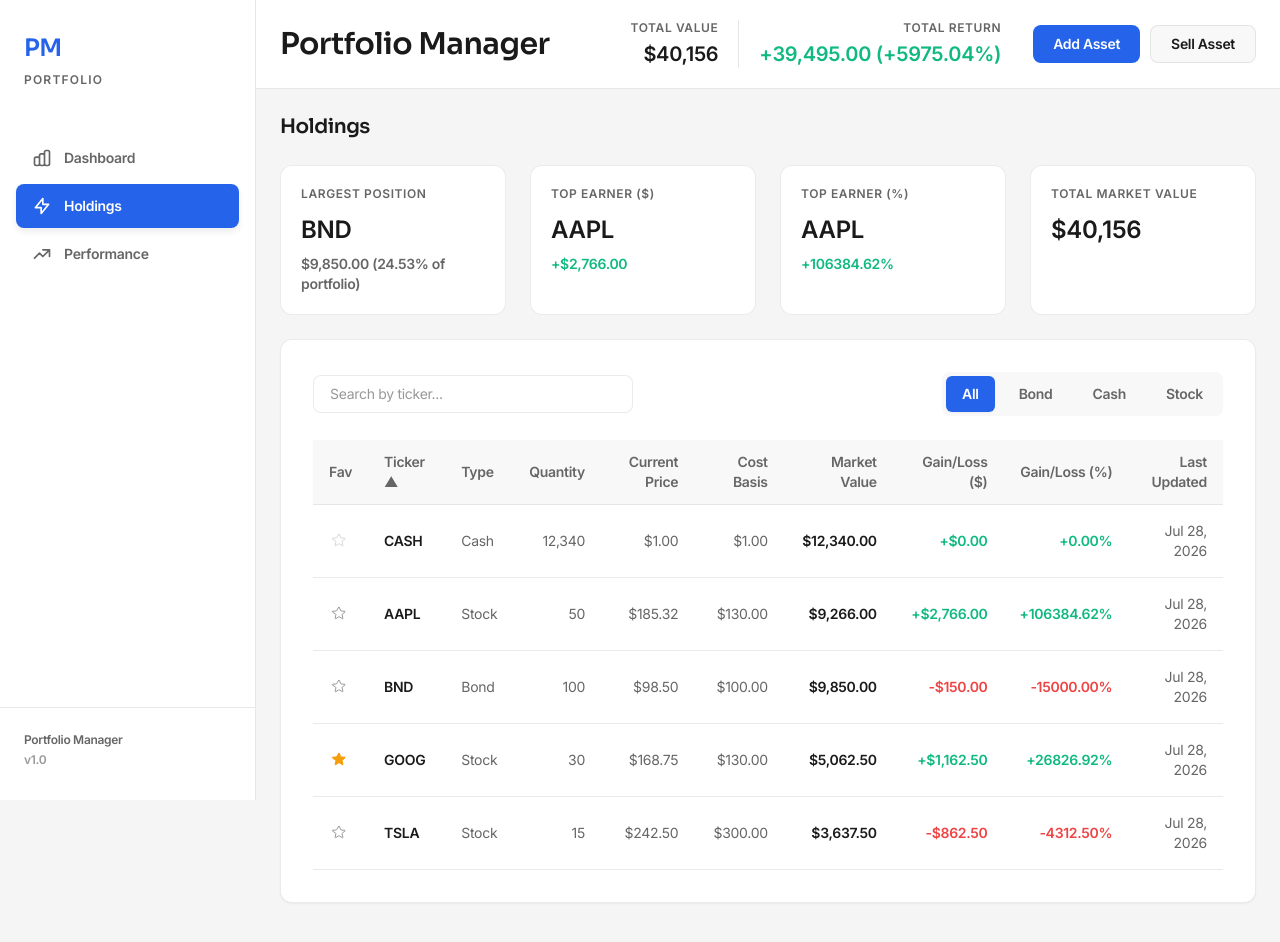
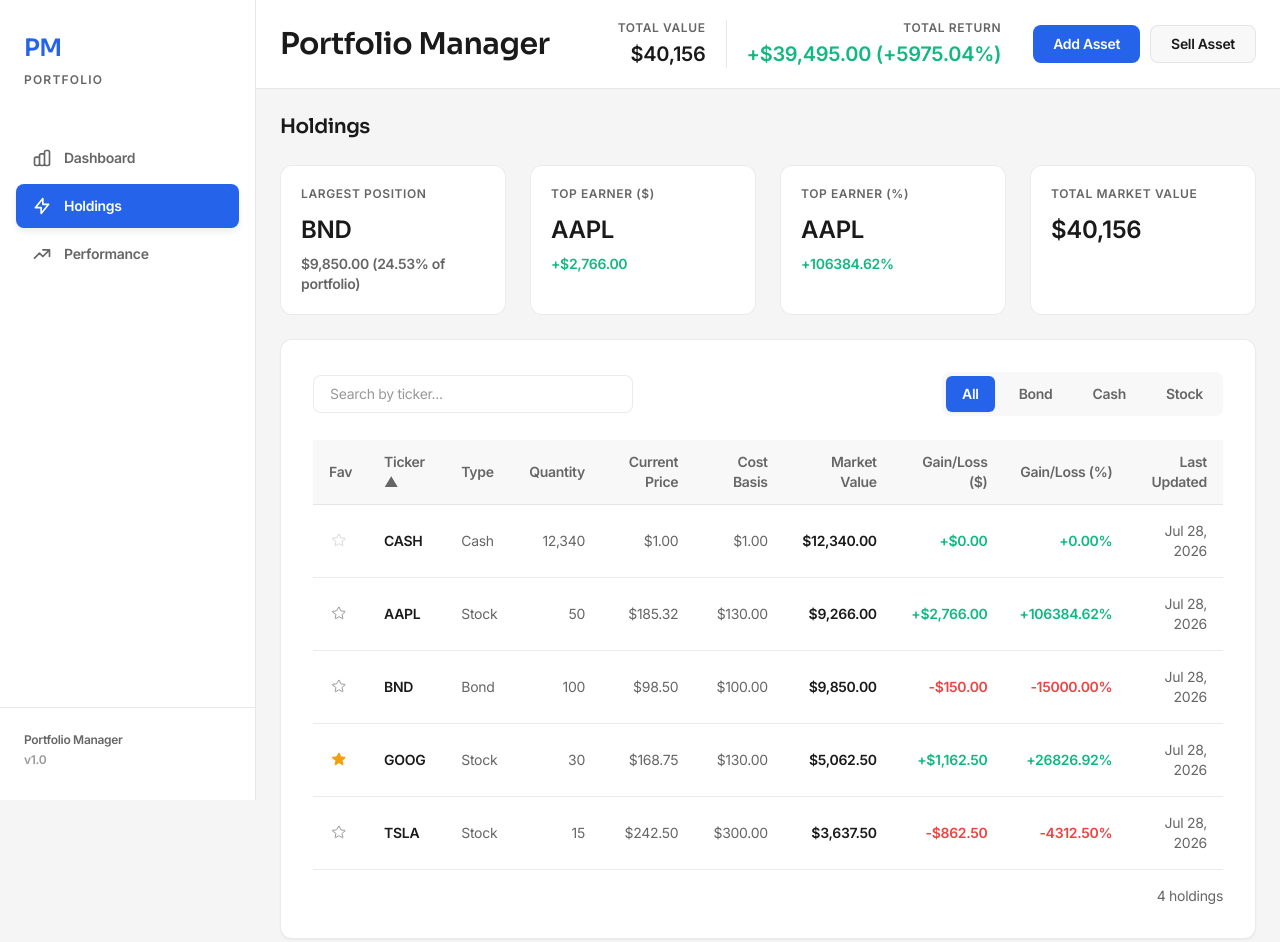
Before and after one commit to tomatopretz/PortfolioManager, a React (Vite) app in the folder frontend/: page /holdings in a window 1280 px wide. Shown: the top 942 px of the page. Built offline with nearby package versions, Linux system fonts and the light colour scheme; no server answers.

Commit message:
Add error handling and dollar formatting

```diff
--- a/frontend/src/components/common/StatTile.jsx
+++ b/frontend/src/components/common/StatTile.jsx
@@ -1,14 +1,11 @@
+import { formatCurrency } from '../../utils/format'
+
 function StatTile({ label, value, delta, deltaPercent, format = 'currency' }) {
   const deltaColor = delta >= 0 ? 'text-[var(--status-good)]' : 'text-[var(--status-serious)]'
 
   const formatValue = (val) => {
     if (format === 'currency') {
-      return new Intl.NumberFormat('en-US', {
-        style: 'currency',
-        currency: 'USD',
-        minimumFractionDigits: 0,
-        maximumFractionDigits: 0,
-      }).format(val)
+      return formatCurrency(val, 0)
     }
     if (format === 'percent') {
       return `${val.toFixed(2)}%`
--- a/frontend/src/components/dashboard/AllocationPieChart.jsx
+++ b/frontend/src/components/dashboard/AllocationPieChart.jsx
@@ -1,5 +1,6 @@
 import { PieChart, Pie, Cell, Tooltip, ResponsiveContainer } from 'recharts'
 import { useState } from 'react'
+import { formatCurrency } from '../../utils/format'
 
 const COLORS = [
   '#3b82f6',
@@ -55,7 +56,7 @@
             {entry.name}
           </p>
           <p className="text-[var(--text-secondary)]">
-            ${entry.value.toLocaleString('en-US', { minimumFractionDigits: 2, maximumFractionDigits: 2 })}
+            {formatCurrency(entry.value)}
           </p>
           <p className="text-xs text-[var(--text-muted)]">
             {percent}% of portfolio
@@ -145,7 +146,7 @@
                       </div>
                     </td>
                     <td className="px-4 py-3 text-right font-semibold text-[var(--text-primary)]">
-                      ${entry.value.toLocaleString('en-US', { minimumFractionDigits: 2, maximumFractionDigits: 2 })}
+                      {formatCurrency(entry.value)}
                     </td>
                     <td className="px-4 py-3 text-right text-[var(--text-secondary)]">
                       {percent}%
--- a/frontend/src/components/dashboard/AssetBreakdown.jsx
+++ b/frontend/src/components/dashboard/AssetBreakdown.jsx
@@ -1,3 +1,5 @@
+import { formatCurrency } from '../../utils/format'
+
 const COLORS = [
   '#3b82f6',
   '#f97316',
@@ -70,10 +72,7 @@
                   </div>
                 </td>
                 <td className="px-4 py-4 text-right font-semibold text-[var(--text-primary)]">
-                  ${row.value.toLocaleString('en-US', {
-                    minimumFractionDigits: 2,
-                    maximumFractionDigits: 2,
-                  })}
+                  {formatCurrency(row.value)}
                 </td>
                 <td className="px-4 py-4 text-right text-[var(--text-secondary)]">
                   {row.percent}%
--- a/frontend/src/components/dashboard/PerformanceChart.jsx
+++ b/frontend/src/components/dashboard/PerformanceChart.jsx
@@ -1,5 +1,6 @@
 import { AreaChart, Area, XAxis, YAxis, CartesianGrid, Tooltip, ResponsiveContainer } from 'recharts'
 import TimeRangeFilter from './TimeRangeFilter'
+import { formatCurrency } from '../../utils/format'
 
 function PerformanceChart({ data, timeRange, onTimeRangeChange }) {
   if (!data || data.length === 0) {
@@ -52,7 +53,7 @@
             {payload[0].payload.date}
           </p>
           <p className="text-xs text-[var(--primary)]">
-            ${payload[0].value.toLocaleString('en-US', { minimumFractionDigits: 2, maximumFractionDigits: 2 })}
+            {formatCurrency(payload[0].value)}
           </p>
         </div>
       )
--- a/frontend/src/components/layout/Header.jsx
+++ b/frontend/src/components/layout/Header.jsx
@@ -1,6 +1,7 @@
 import { usePortfolioContext } from '../../context/PortfolioContext'
 import AddAssetButton from '../portfolio/AddAssetButton'
 import DeleteAssetButton from '../portfolio/DeleteAssetButton'
+import { formatCurrency, formatSignedCurrencyOrNA, formatSignedPercentOrNA } from '../../utils/format'
 
 function Header() {
   const { getTotalValue, getTotalReturn } = usePortfolioContext()
@@ -24,10 +25,7 @@
                 Total Value
               </p>
               <p className="text-xl font-bold text-[var(--text-primary)]">
-                ${totalValue.toLocaleString('en-US', {
-                  minimumFractionDigits: 0,
-                  maximumFractionDigits: 0,
-                })}
+                {formatCurrency(totalValue, 0)}
               </p>
             </div>
 
@@ -38,10 +36,7 @@
                 Total Return
               </p>
               <p className={`text-xl font-bold ${isPositive ? 'text-[var(--status-good)]' : 'text-[var(--status-serious)]'}`}>
-                {isPositive ? '+' : ''}{totalReturn.amount.toLocaleString('en-US', {
-                  minimumFractionDigits: 2,
-                  maximumFractionDigits: 2,
-                })} ({isPositive ? '+' : ''}{totalReturn.percent.toFixed(2)}%)
+                {formatSignedCurrencyOrNA(totalReturn.amount)} ({formatSignedPercentOrNA(totalReturn.percent)})
               </p>
             </div>
           </div>
--- a/frontend/src/hooks/usePortfolio.js
+++ b/frontend/src/hooks/usePortfolio.js
@@ -1,5 +1,7 @@
 import { useState, useEffect, useRef, useCallback } from 'react'
 import { getPortfolioItems, getPerformance, buyAsset, sellAsset, toggleFavourite } from '../services'
+
+const MAX_FAVOURITES = 10
 
 export const usePortfolio = () => {
   const [items, setItems] = useState([])
@@ -86,6 +88,16 @@
       return { success: false, error: 'CASH cannot be favourited' }
     }
 
+    const isAddingFavourite = !item.isFavourite
+    if (isAddingFavourite) {
+      const favouriteCount = items.filter((i) => i.isFavourite).length
+      if (favouriteCount >= MAX_FAVOURITES) {
+        const message = `You can only favourite up to ${MAX_FAVOURITES} holdings.`
+        setError(message)
+        return { success: false, error: message }
+      }
+    }
+
     setError(null)
     setItems((current) =>
       current.map((i) => (i.id === item.id ? { ...i, isFavourite: !i.isFavourite } : i))
--- a/frontend/src/pages/HoldingsPage.jsx
+++ b/frontend/src/pages/HoldingsPage.jsx
@@ -118,12 +118,19 @@
   })
 
   const rows = cashItem ? [cashItem, ...sortedNonCash] : sortedNonCash
+  const holdingsCount = nonCashItems.filter((item) => !isZeroQuantity(item)).length
 
   return (
     <div className="space-y-6">
       <h2 className="text-xl font-bold text-[var(--text-primary)]">
         Holdings
       </h2>
+
+      {error && (
+        <div className="rounded-lg border border-[var(--status-serious)] bg-[var(--status-serious)]/10 px-4 py-3 text-sm font-semibold text-[var(--status-serious)]">
+          {error}
+        </div>
+      )}
 
       <HoldingsSummaryCards items={items} totalValue={getTotalValue()} />
 
@@ -199,7 +206,7 @@
                       <td className="px-4 py-4">
                         <FavouriteStar
                           active={!!item.isFavourite}
-                          disabled={cash}
+                          disabled={cash || isZeroQuantity(item)}
                           onToggle={() => handleToggleFavourite(item)}
                         />
                       </td>
@@ -237,6 +244,10 @@
             </table>
           </div>
         )}
+
+        <p className="mt-4 text-right text-sm text-[var(--text-secondary)]">
+          {holdingsCount} holding{holdingsCount !== 1 ? 's' : ''}
+        </p>
       </div>
     </div>
   )
--- a/frontend/src/utils/format.js
+++ b/frontend/src/utils/format.js
@@ -1,18 +1,19 @@
 // Intl's currency formatter puts the negative sign before the symbol (-$100.00), unlike naive
 // `$${value}` string-building which produces the wrong $-100.00.
-export const formatCurrency = (value) =>
+export const formatCurrency = (value, fractionDigits = 2) =>
   new Intl.NumberFormat('en-US', {
     style: 'currency',
     currency: 'USD',
-    minimumFractionDigits: 2,
-    maximumFractionDigits: 2,
+    minimumFractionDigits: fractionDigits,
+    maximumFractionDigits: fractionDigits,
   }).format(value ?? 0)
 
-export const formatCurrencyOrNA = (value) => (value == null ? 'N/A' : formatCurrency(value))
+export const formatCurrencyOrNA = (value, fractionDigits = 2) =>
+  value == null ? 'N/A' : formatCurrency(value, fractionDigits)
 
-export const formatSignedCurrencyOrNA = (value) => {
+export const formatSignedCurrencyOrNA = (value, fractionDigits = 2) => {
   if (value == null) return 'N/A'
-  const formatted = formatCurrency(value)
+  const formatted = formatCurrency(value, fractionDigits)
   return value >= 0 ? `+${formatted}` : formatted
 }
 
```
Also changed, not shown: frontend/src/components/dashboard/HoldingsPreview.jsx (+26 -9 lines).
